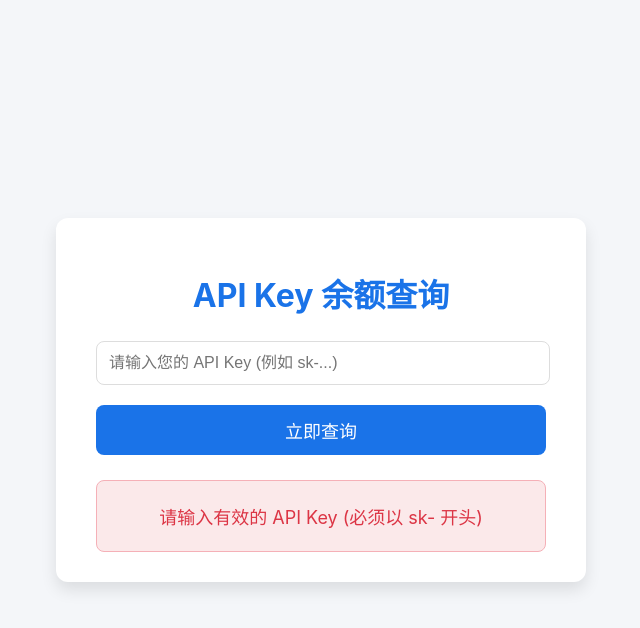
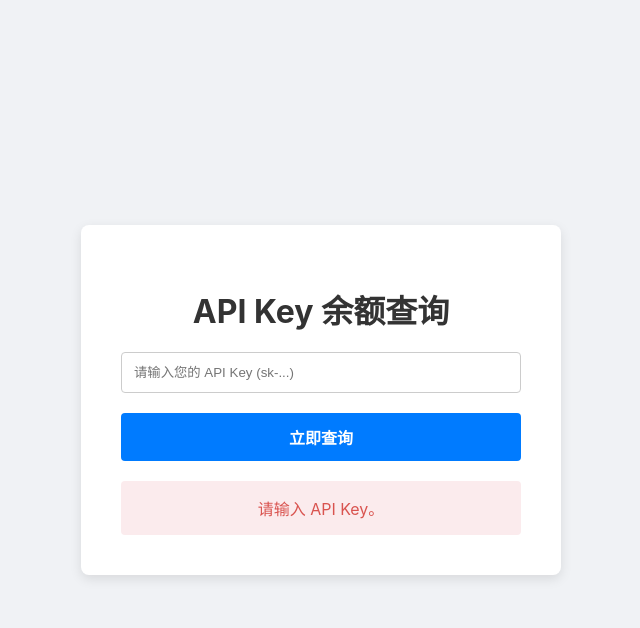
Before and after one commit to yuzhoubooom/globalai, a plain HTML site: page index.html in a window 1280 px wide. Both pictures are taken after a click on the button "立即查询". Shown: the whole page, without its empty margins (319-959 px from the left). Drawn offline with Linux system fonts and the light colour scheme.

Commit message:
Update index.html

```diff
--- a/index.html
+++ b/index.html
@@ -3,171 +3,74 @@
 <head>
     <meta charset="UTF-8">
     <meta name="viewport" content="width=device-width, initial-scale=1.0">
-    <title>账户余额查询</title>
+    <title>API Key 余额查询</title>
     <style>
-        body {
-            font-family: -apple-system, BlinkMacSystemFont, 'Segoe UI', Roboto, 'Helvetica Neue', Arial, 'Noto Sans', sans-serif, 'Apple Color Emoji', 'Segoe UI Emoji', 'Segoe UI Symbol', 'Noto Color Emoji';
-            background-color: #f4f6f9;
-            display: flex;
-            justify-content: center;
-            align-items: center;
-            height: 100vh;
-            margin: 0;
-            color: #333;
-        }
-        .container {
-            background-color: #fff;
-            padding: 30px 40px;
-            border-radius: 12px;
-            box-shadow: 0 8px 16px rgba(0, 0, 0, 0.1);
-            width: 90%;
-            max-width: 450px;
-            text-align: center;
-        }
-        h1 {
-            color: #1a73e8;
-            margin-bottom: 25px;
-        }
-        .input-group {
-            margin-bottom: 20px;
-        }
-        input[type="text"] {
-            width: calc(100% - 22px);
-            padding: 12px;
-            border-radius: 8px;
-            border: 1px solid #ddd;
-            font-size: 16px;
-            transition: border-color 0.3s;
-        }
-        input[type="text"]:focus {
-            border-color: #1a73e8;
-            outline: none;
-        }
-        button {
-            width: 100%;
-            padding: 12px;
-            background-color: #1a73e8;
-            color: white;
-            border: none;
-            border-radius: 8px;
-            font-size: 18px;
-            cursor: pointer;
-            transition: background-color 0.3s;
-        }
-        button:hover {
-            background-color: #155ab6;
-        }
-        button:disabled {
-            background-color: #a0c3ff;
-            cursor: not-allowed;
-        }
-        #result {
-            margin-top: 25px;
-            font-size: 18px;
-            min-height: 50px;
-            display: flex;
-            justify-content: center;
-            align-items: center;
-            padding: 10px;
-            border-radius: 8px;
-        }
-        .loading {
-            color: #777;
-        }
-        .success {
-            color: #28a745;
-            background-color: #e9f5ec;
-            border: 1px solid #a3d9b1;
-        }
-        .error {
-            color: #dc3545;
-            background-color: #fbe9ea;
-            border: 1px solid #f5b0b7;
-        }
-        .loader {
-            border: 4px solid #f3f3f3;
-            border-radius: 50%;
-            border-top: 4px solid #1a73e8;
-            width: 24px;
-            height: 24px;
-            animation: spin 1s linear infinite;
-            margin: 0 auto;
-        }
-        @keyframes spin {
-            0% { transform: rotate(0deg); }
-            100% { transform: rotate(360deg); }
-        }
+        body { font-family: -apple-system, BlinkMacSystemFont, "Segoe UI", Roboto, "Helvetica Neue", Arial, sans-serif; display: flex; justify-content: center; align-items: center; height: 100vh; margin: 0; background-color: #f0f2f5; }
+        .container { background: white; padding: 40px; border-radius: 8px; box-shadow: 0 4px 12px rgba(0,0,0,0.1); text-align: center; width: 90%; max-width: 400px; }
+        h1 { color: #333; margin-bottom: 20px; }
+        input { width: 100%; padding: 12px; margin-bottom: 20px; border: 1px solid #ccc; border-radius: 4px; box-sizing: border-box; }
+        button { width: 100%; padding: 12px; background-color: #007bff; color: white; border: none; border-radius: 4px; cursor: pointer; font-size: 16px; font-weight: bold; }
+        button:hover { background-color: #0056b3; }
+        #result { margin-top: 20px; padding: 15px; border-radius: 4px; font-size: 16px; word-wrap: break-word; }
+        .success { background-color: #e7f7ef; color: #1e7e34; }
+        .error { background-color: #fbebed; color: #d9534f; }
+        .loading { display: none; margin-top: 20px; }
     </style>
 </head>
 <body>
-
     <div class="container">
         <h1>API Key 余额查询</h1>
-    <div class="input-group">
-        <input type="text" id="apiKeyInput" placeholder="请输入您的 API Key (例如 sk-...)">
-    </div>
-    <button id="queryButton">立即查询</button>
-    <div id="result">
-        <!-- 查询结果将显示在这里 -->
-    </div>
+        <input type="text" id="apiKey" placeholder="请输入您的 API Key (sk-...)">
+        <button onclick="checkBalance()">立即查询</button>
+        <div id="result"></div>
+        <div id="loading" class="loading">查询中，请稍候...</div>
     </div>
 
     <script>
-    const apiKeyInput = document.getElementById('apiKeyInput');
-    const queryButton = document.getElementById('queryButton');
+        async function checkBalance() {
+            const apiKey = document.getElementById('apiKey').value;
             const resultDiv = document.getElementById('result');
+            const loadingDiv = document.getElementById('loading');
 
-    queryButton.addEventListener('click', async () => {
-        const apiKey = apiKeyInput.value.trim();
-
-        if (!apiKey || !apiKey.startsWith('sk-')) {
+            if (!apiKey) {
+                resultDiv.textContent = '请输入 API Key。';
                 resultDiv.className = 'error';
-            resultDiv.innerHTML = '请输入有效的 API Key (必须以 sk- 开头)';
                 return;
             }
 
-        // 显示加载动画并禁用按钮
-        resultDiv.className = 'loading';
-        resultDiv.innerHTML = '<div class="loader"></div>';
-        queryButton.disabled = true;
+            // UI feedback
+            resultDiv.textContent = '';
+            resultDiv.className = '';
+            loadingDiv.style.display = 'block';
 
             try {
-            const response = await fetch('https://globalai.vip/api/user/self', {
-                method: 'GET',
-                headers: {
-                    'Authorization': `Bearer ${apiKey}`
-                }
+                // IMPORTANT: We call our OWN backend endpoint /api/check
+                const response = await fetch('/api/check', {
+                    method: 'POST',
+                    headers: { 'Content-Type': 'application/json' },
+                    body: JSON.stringify({ apiKey: apiKey })
                 });
-
-            if (response.status === 401) {
-                throw new Error('API Key 无效或错误，请检查。');
-            }
-
-            if (!response.ok) {
-                throw new Error(`服务器错误，状态码: ${response.status}`);
-            }
 
                 const data = await response.json();
 
-            if (data.success) {
-                const quota = data.data.quota;
-                const usd_balance = quota / 500000; // 这是关键换算！$1 = 500,000额度
-
+                if (response.ok) {
+                    const totalGranted = data.total_granted || 0;
+                    const totalUsed = data.total_used || 0;
+                    const totalAvailable = data.total_available || 0;
+                    resultDiv.innerHTML = `查询成功!<br>总额度: ${totalGranted.toFixed(4)}$<br>已使用: ${totalUsed.toFixed(4)}$<br>剩余额度: <strong>${totalAvailable.toFixed(4)}$</strong>`;
                     resultDiv.className = 'success';
-                resultDiv.innerHTML = `查询成功！<br><strong>剩余额度：$${usd_balance.toFixed(5)}</strong>`;
                 } else {
-                throw new Error(data.message || '查询失败，请稍后再试。');
+                    resultDiv.textContent = '获取失败: ' + (data.error || '未知错误');
+                    resultDiv.className = 'error';
                 }
 
             } catch (error) {
+                resultDiv.textContent = '获取失败: 无法连接到服务器。';
                 resultDiv.className = 'error';
-            resultDiv.innerHTML = error.message;
             } finally {
-            // 重新启用按钮
-            queryButton.disabled = false;
+                loadingDiv.style.display = 'none';
             }
-    });
+        }
     </script>
-
 </body>
 </html>
```
Lines whose indentation alone changed are shown as unchanged.
